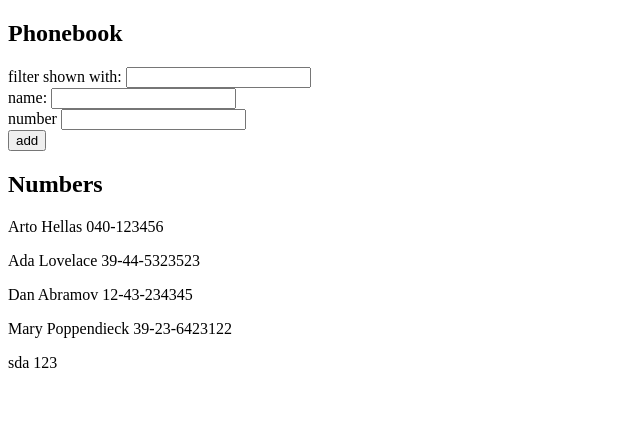
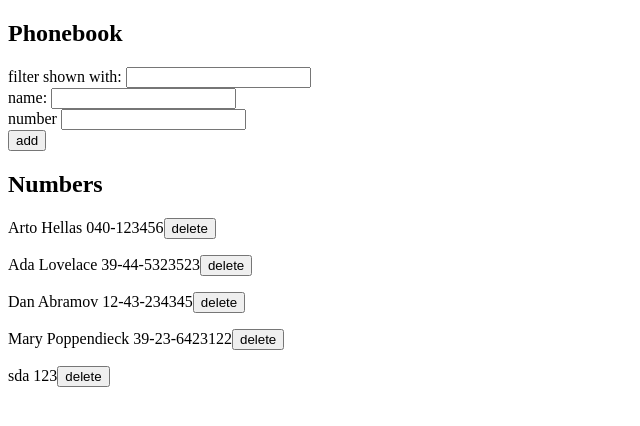
Before and after one commit to LethalSnake1337/fullstackopen, a React (Vite) app in the folder part02/phonebook/: page / in a window 1280 px wide. Shown: the top 426 px of the page, without its empty margins (0-640 px from the left). Built offline with nearby package versions, Linux system fonts and the light colour scheme; data requests are answered from the project's data file.

Commit message:
Exercise 2.14

```diff
--- a/part02/phonebook/src/App.jsx
+++ b/part02/phonebook/src/App.jsx
@@ -2,7 +2,6 @@
 import Filter from "./components/Filter";
 import PersonForm from "./components/PersonForm";
 import Persons from "./components/Persons";
-import axios from "axios";
 import { useEffect } from "react";
 import Communication from "./services/Communication";
 
@@ -18,7 +17,13 @@
       setPersons(persons);
     });
   };
-
+  const handleDelete = (id, name) => {
+    if (window.confirm(`Delete ${name}?`)) {
+      Communication.deletePerson(id).then((returnedPersons) => {
+        setPersons(persons.filter((person) => person.id !== id));
+      });
+    }
+  };
   useEffect(hook, []);
 
   const addPhoneNumber = (event) => {
@@ -79,7 +84,7 @@
 
       <h2>Numbers</h2>
 
-      <Persons filteredPerson={filteredPerson} />
+      <Persons filteredPerson={filteredPerson} handleDelete={handleDelete} />
     </div>
   );
 };
--- a/part02/phonebook/src/components/Persons.jsx
+++ b/part02/phonebook/src/components/Persons.jsx
@@ -1,10 +1,17 @@
-const Persons = ({ filteredPerson }) => {
+import Communication from "../services/Communication";
+
+const Persons = ({ filteredPerson, handleDelete }) => {
   return (
     <>
       {filteredPerson.map((person) => (
-        <p key={person.number}>
-          {person.name} {person.number}
-        </p>
+        <>
+          <p key={person.number}>
+            {person.name} {person.number}
+            <button onClick={() => handleDelete(person.id, person.name)}>
+              delete
+            </button>
+          </p>
+        </>
       ))}
     </>
   );
--- a/part02/phonebook/src/services/Communication.js
+++ b/part02/phonebook/src/services/Communication.js
@@ -16,8 +16,14 @@
   return request.then((response) => response.data);
 };
 
+const deletePerson = (id) => {
+  const request = axios.delete(`${baseUrl}/${id}`);
+  return request.then((response) => response.data);
+};
+
 export default {
   getAll,
   create,
   update,
+  deletePerson,
 };
```
Also changed, not shown: part02/phonebook/db.json (line endings or trailing spaces).
